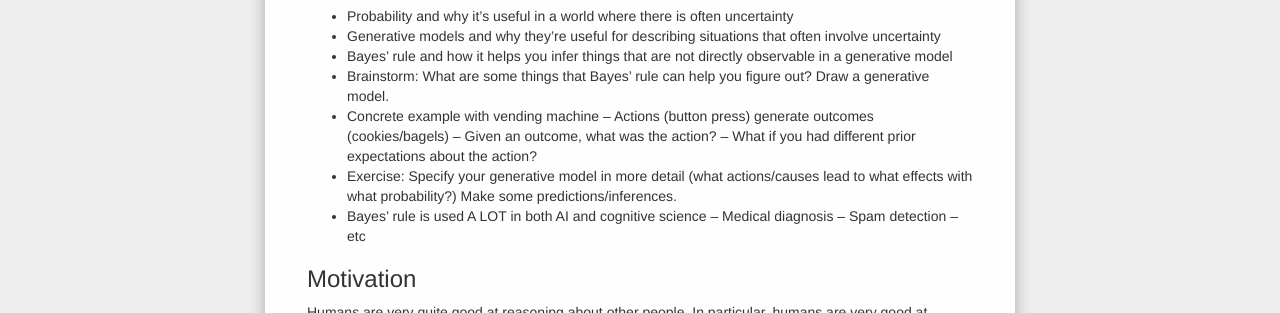
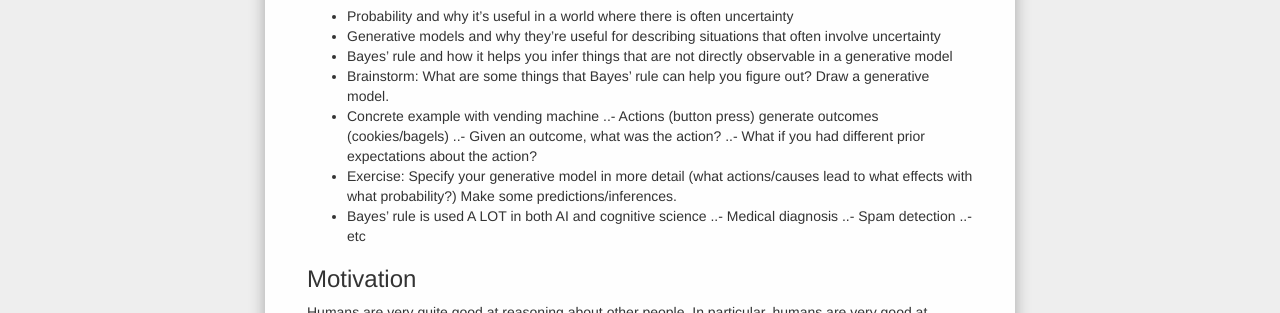
Before and after one commit to forestdb/forestdb.org, a Jekyll site: the page built from models/sailors.md, in a window 1280 px wide and 900 px high. Shown: the part 187-500 px from the top of the window. Built offline with Jekyll 4.4.1, drawn with Linux system fonts in a browser that asks for light colours; nearby versions of some CDN libraries; a script that is not in the unit is left out.

Commit message:
formatting

```diff
--- a/models/sailors.md
+++ b/models/sailors.md
@@ -8,14 +8,14 @@ title: SAILORS teaching example
 - Bayes' rule and how it helps you infer things that are not directly observable in a generative model
 - Brainstorm: What are some things that Bayes' rule can help you figure out? Draw a generative model.
 - Concrete example with vending machine
--- Actions (button press) generate outcomes (cookies/bagels)
--- Given an outcome, what was the action?
--- What if you had different prior expectations about the action?
+..- Actions (button press) generate outcomes (cookies/bagels)
+..- Given an outcome, what was the action?
+..- What if you had different prior expectations about the action?
 - Exercise: Specify your generative model in more detail (what actions/causes lead to what effects with what probability?) Make some predictions/inferences.
 - Bayes' rule is used A LOT in both AI and cognitive science
--- Medical diagnosis
--- Spam detection
--- etc
+..- Medical diagnosis
+..- Spam detection
+..- etc
 
 ### Motivation
 
```
